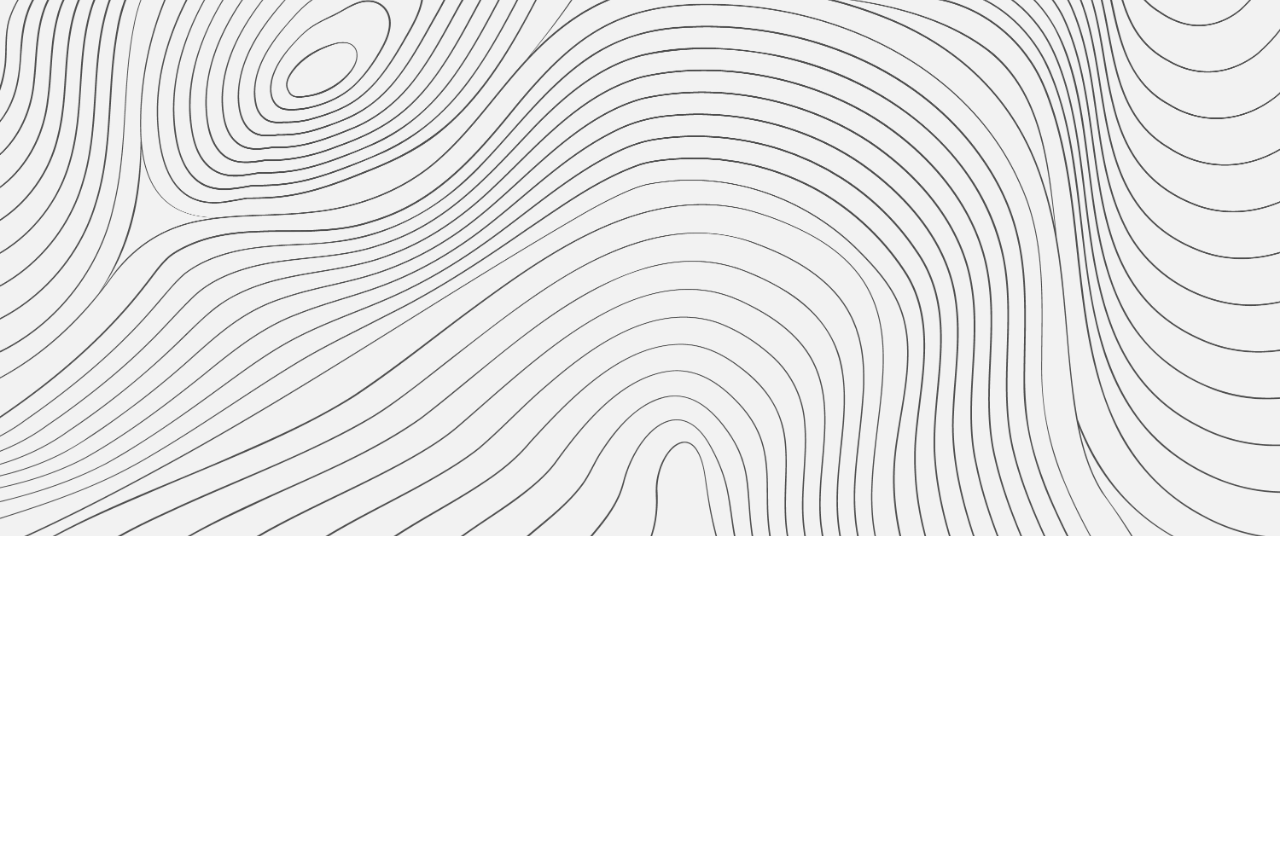
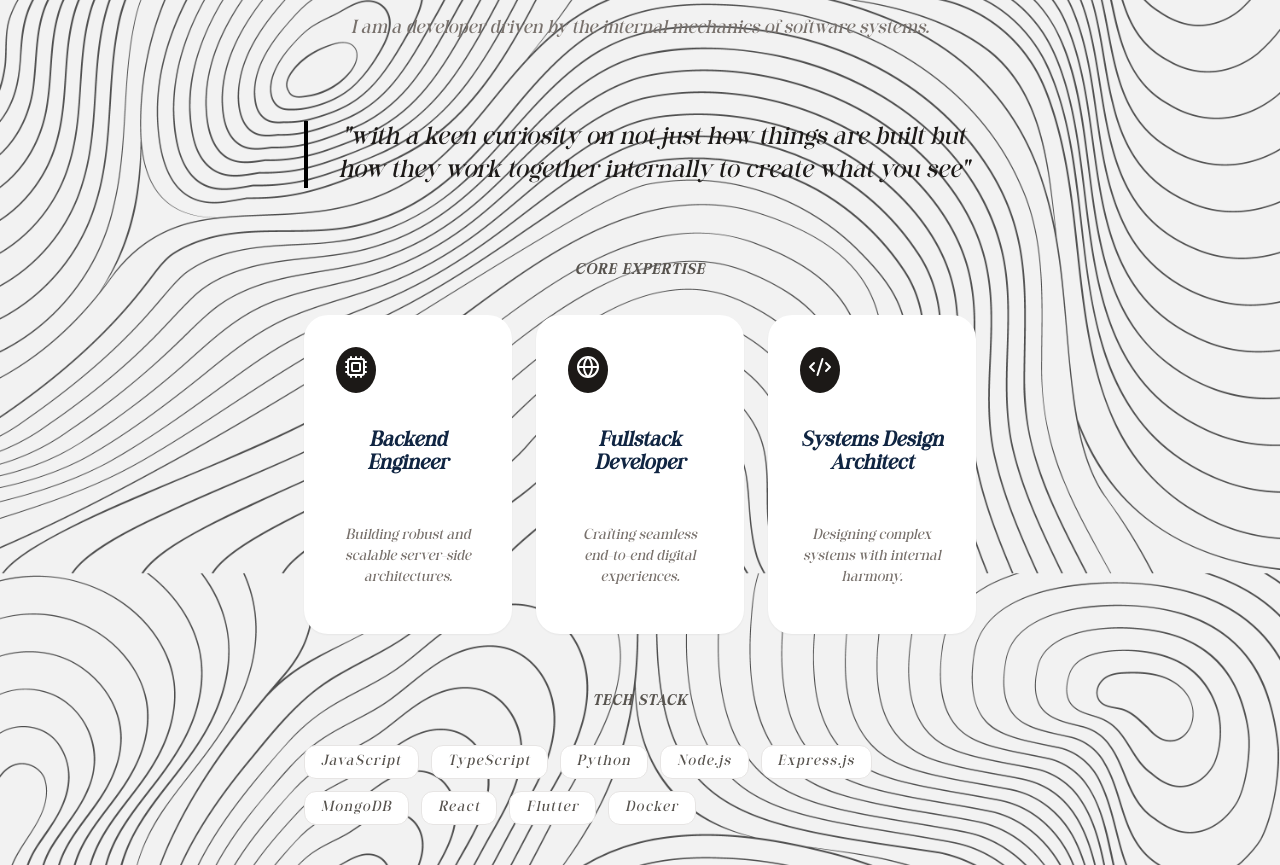
Before and after one commit to Sonderssss/wes-portfolio-react, a React (Vite) app: page /about in a window 1280 px wide. Shown: the part 280-1145 px from the top of the page. Before the commit the page ends 816 px from the top, so only its background shows below. Built offline with nearby package versions, Linux system fonts and the light colour scheme.

Commit message:
feat: enhance AboutView with new layout, tech stack, and qualities section

```diff
--- a/src/App.css
+++ b/src/App.css
@@ -15,6 +15,17 @@ body{
   background-position: center;
   min-height: 100vh;
 }
+
+:root {
+  --white: #ffffff;
+
+  --stone-200: #e7e5e4;
+  --stone-400: #a8a29e;
+  --stone-500: #78716c;
+  --stone-600: #57534e;
+  --stone-900: #1c1917;
+}
+
 #app {
   font-family: 'behance';
   -webkit-font-smoothing: antialiased;
--- a/src/views/AboutView.css
+++ b/src/views/AboutView.css
@@ -1,9 +1,3 @@
-.about {
-  max-width: 1000px;
-  margin: 0 auto;
-  padding: 40px 20px;
-}
-
 .about h1 {
   font-size: 2.5rem;
 }
@@ -30,3 +24,82 @@
     font-size: 1.5rem;
   }
 }
+
+/* About Page */
+.about-container {
+  max-width: 42rem;
+  width: 100%;
+  margin: 0 auto;
+  padding: 2rem 1.5rem;
+  display: flex;
+  flex-direction: column;
+  gap: 3rem;
+}
+
+.about-header {
+  display: flex;
+  flex-direction: column;
+  gap: 1rem;
+}
+
+.about-title {
+  font-size: 2.5rem;
+  font-weight: 700;
+  letter-spacing: -0.025em;
+  line-height: 1.1;
+}
+
+.about-subtitle {
+  font-size: 1.125rem;
+  color: var(--stone-500);
+  font-weight: 400;
+}
+
+.about-quote {
+  font-size: 1.5rem;
+  font-weight: 500;
+  line-height: 1.4;
+  color: var(--stone-900);
+  border-left: 4px solid black;
+  padding-left: 1.5rem;
+  margin: 1rem 0;
+  font-style: italic;
+}
+
+.tech-section {
+  display: flex;
+  flex-direction: column;
+  gap: 1.5rem;
+}
+
+.tech-section-title {
+  font-size: 0.875rem;
+  font-weight: 600;
+  text-transform: uppercase;
+  letter-spacing: 0.1em;
+  color: var(--stone-600);
+  text-align: center;
+}
+
+.tech-stack {
+  display: flex;
+  flex-wrap: wrap;
+  gap: 0.75rem;
+}
+
+.tech-tag {
+  padding: 0.5rem 1rem;
+  background-color: var(--white);
+  border: 1px solid var(--stone-200);
+  border-radius: 0.75rem;
+  font-size: 0.875rem;
+  font-weight: 500;
+  color: var(--stone-600);
+  transition: all 0.2s;
+}
+
+.tech-tag:hover {
+  border-color: var(--stone-900);
+  color: var(--stone-900);
+  transform: translateY(-2px);
+}
--- a/src/views/AboutView.tsx
+++ b/src/views/AboutView.tsx
@@ -1,18 +1,127 @@
-import React from 'react'
-import { motion } from 'motion/react'
-import './AboutView.css'
+import React from "react";
+import { motion } from "motion/react";
+import { Cpu, Globe, Code2 } from "lucide-react";
+import "./AboutView.css";
 
 const AboutView: React.FC = () => {
+  const techStack = [
+    "JavaScript",
+    "TypeScript",
+    "Python",
+    "Node.js",
+    "Express.js",
+    "MongoDB",
+    "React",
+    "Flutter",
+    "Docker",
+  ];
+
+  const qualities = [
+    {
+      icon: <Cpu className="h-5 w-5" />,
+      title: "Backend Engineer",
+      desc: "Building robust and scalable server-side architectures.",
+    },
+    {
+      icon: <Globe className="h-5 w-5" />,
+      title: "Fullstack Developer",
+      desc: "Crafting seamless end-to-end digital experiences.",
+    },
+    {
+      icon: <Code2 className="h-5 w-5" />,
+      title: "Systems Design Architect",
+      desc: "Designing complex systems with internal harmony.",
+    },
+  ];
+
   return (
     <motion.div
       initial={{ opacity: 0, y: 20 }}
       animate={{ opacity: 1, y: 0 }}
+      exit={{ opacity: 0, y: -20 }}
       transition={{ duration: 0.5 }}
-      className="about"
+      className="about-container"
     >
-      <h1>This is an about page</h1>
+      <div className="about-header">
+        <h1 className="about-title">
+          Engineering with <br />
+          Deep Curiosity.
+        </h1>
+
+        <p className="about-subtitle">
+          I am a developer driven by the internal mechanics of software systems.
+        </p>
+      </div>
+
+      <blockquote className="about-quote">
+        "with a keen curiosity on not just how things are built but how they
+        work together internally to create what you see"
+      </blockquote>
+
+      <div className="tech-section">
+        <h2 className="tech-section-title">Core Expertise</h2>
+
+        <div
+          className="projects-grid"
+          style={{
+            height: "auto",
+            gridTemplateColumns: "repeat(auto-fit, minmax(200px, 1fr))",
+          }}
+        >
+          {qualities.map((q, i) => (
+            <div
+              key={i}
+              className="project-card"
+              style={{
+                padding: "2rem",
+                height: "auto",
+                display: "flex",
+                flexDirection: "column",
+                gap: "1rem",
+              }}
+            >
+              <div
+                className="icon-wrapper"
+                style={{
+                  width: "fit-content",
+                  backgroundColor: "var(--stone-900)",
+                  color: "white",
+                }}
+              >
+                {q.icon}
+              </div>
+
+              <h3 style={{ fontSize: "1.25rem", fontWeight: 600 }}>
+                {q.title}
+              </h3>
+
+              <p
+                style={{
+                  color: "var(--stone-500)",
+                  fontSize: "0.875rem",
+                  lineHeight: 1.5,
+                }}
+              >
+                {q.desc}
+              </p>
+            </div>
+          ))}
+        </div>
+      </div>
+
+      <div className="tech-section">
+        <h2 className="tech-section-title">Tech Stack</h2>
+
+        <div className="tech-stack">
+          {techStack.map((tech, i) => (
+            <span key={i} className="tech-tag">
+              {tech}
+            </span>
+          ))}
+        </div>
+      </div>
     </motion.div>
-  )
-}
+  );
+};
 
-export default AboutView
+export default AboutView;
```
